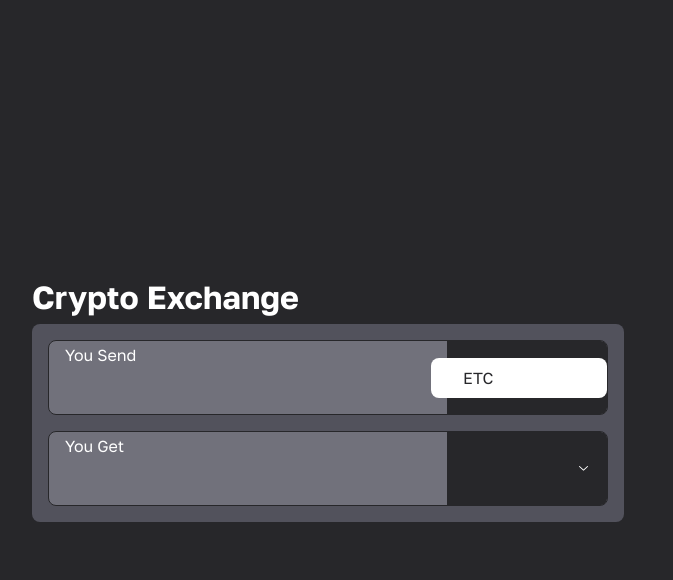
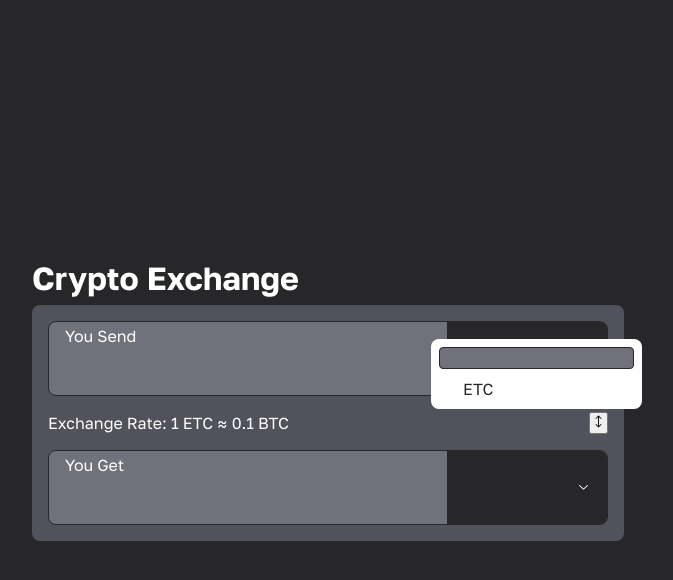
Before and after one commit to k0ndrateff/crypto-exchange, a React (Vite) app: page / in a window 1280 px wide. Both pictures are taken after a click on the button 839 px from the left and 377 px from the top of the page. Shown: the top 580 px of the page, without its empty margins (312-985 px from the left). Built offline with nearby package versions, Linux system fonts and the light colour scheme.

Commit message:
feat: add InfoDivider

```diff
--- a/src/components/CryptoSelect/CryptoSelect.module.scss
+++ b/src/components/CryptoSelect/CryptoSelect.module.scss
@@ -24,12 +24,24 @@
 .content {
   overflow: hidden;
 
+  display: flex;
+  flex-direction: column;
+  gap: 0.5rem;
+
+  padding: 0.5rem;
   border-radius: 0.5rem;
   background: var(--foreground);
 }
 
-.viewport {
-  padding: 0.5rem;
+.search {
+  outline: none;
+
+  font-size: 1rem;
+  color: var(--foreground);
+
+  border: 1px solid var(--background-dark);
+  background: var(--background-lighter);
+  border-radius: 0.25rem;
 }
 
 .item {
@@ -45,6 +57,11 @@
 
   padding: 0 2rem 0 1.5rem;
   user-select: none;
+  cursor: pointer;
+
+  &:hover {
+    background: var(--background-lighter);
+  }
 
   &[data-highlighted] {
     outline: none;
--- a/src/components/CryptoSelect/CryptoSelect.tsx
+++ b/src/components/CryptoSelect/CryptoSelect.tsx
@@ -4,8 +4,15 @@ import {
   ChevronDownIcon,
 } from "@radix-ui/react-icons";
 import styles from "./CryptoSelect.module.scss";
+import {ChangeEvent, useCallback, useState} from "react";
 
 const CryptoSelect = () => {
+  const [search, setSearch] = useState("");
+
+  const handleChangeSearch = useCallback((e: ChangeEvent<HTMLInputElement>) => {
+    setSearch(e.target.value);
+  }, []);
+
   return (
     <Select.Root>
       <Select.Trigger className={styles.trigger} aria-label="Select cryptocurrency to change">
@@ -18,6 +25,8 @@ const CryptoSelect = () => {
 
       <Select.Portal>
         <Select.Content className={styles.content}>
+          <input type="text" className={styles.search} value={search} onChange={handleChangeSearch} />
+
           <Select.Viewport className={styles.viewport}>
             <Select.Item value="ETC" className={styles.item}>
               <Select.ItemText>{"ETC"}</Select.ItemText>
--- a/src/components/ExchangeForm/ExchangeForm.tsx
+++ b/src/components/ExchangeForm/ExchangeForm.tsx
@@ -1,10 +1,13 @@
 import styles from './ExchangeForm.module.scss';
 import { NumberInput } from "@/components/NumberInput/NumberInput";
+import {InfoDivider} from "@/components/InfoDivider/InfoDivider";
 
 const ExchangeForm = () => {
   return (
     <form className={styles.root}>
       <NumberInput label="You Send" />
+
+      <InfoDivider />
 
       <NumberInput label="You Get" />
     </form>
--- /dev/null
+++ b/src/components/InfoDivider/InfoDivider.module.scss
@@ -0,0 +1,10 @@
+.root {
+  display: flex;
+  align-items: center;
+  justify-content: space-between;
+}
+
+.rate {
+  font-size: 1rem;
+  color: var(--foreground);
+}
--- /dev/null
+++ b/src/components/InfoDivider/InfoDivider.tsx
@@ -0,0 +1,16 @@
+import styles from './InfoDivider.module.scss';
+import { HeightIcon } from "@radix-ui/react-icons";
+
+const InfoDivider = () => {
+  return (
+    <div className={styles.root}>
+      <p className={styles.rate}>Exchange Rate: <span>1 ETC ≈ 0.1 BTC</span></p>
+
+      <button type="button">
+        <HeightIcon />
+      </button>
+    </div>
+  );
+};
+
+export { InfoDivider };
```
